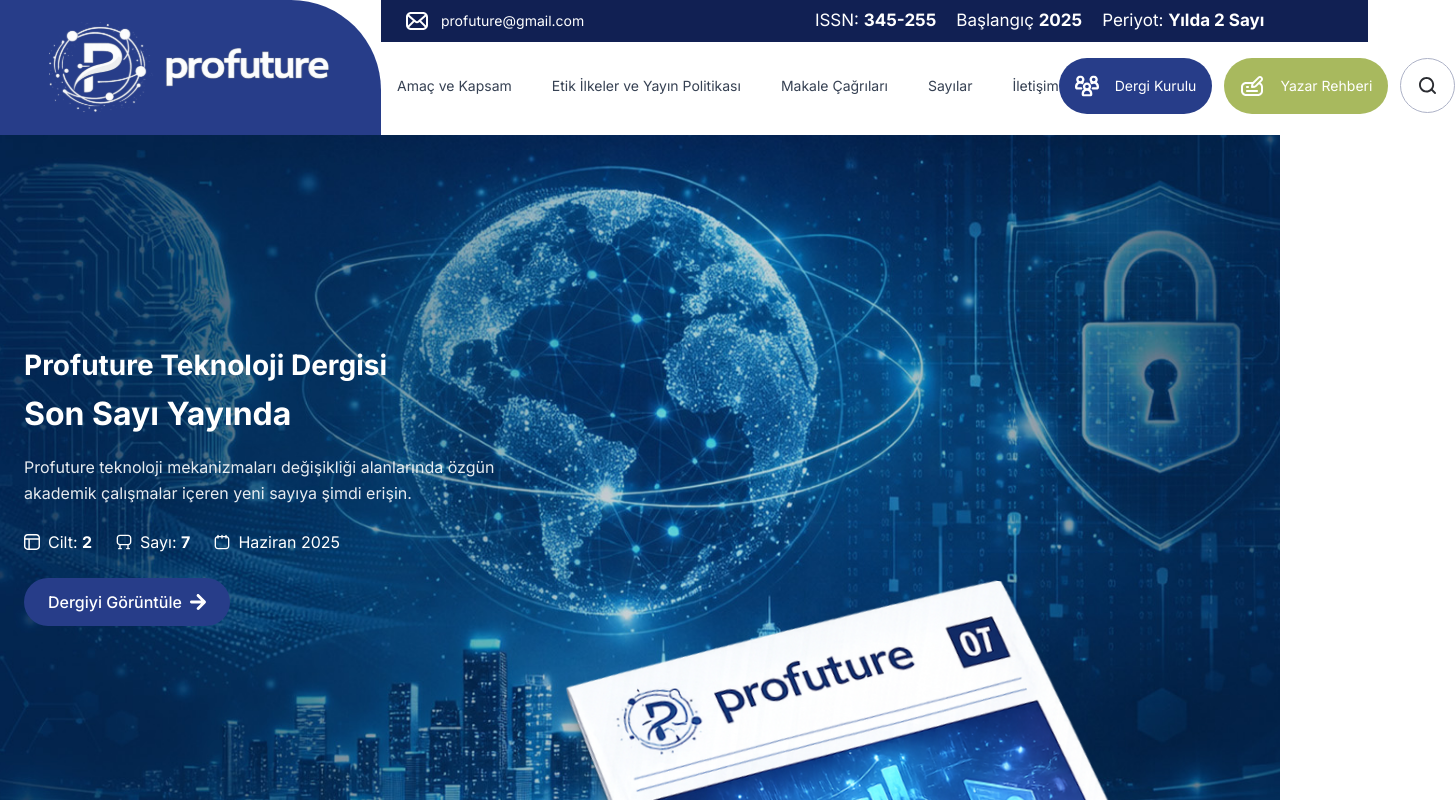
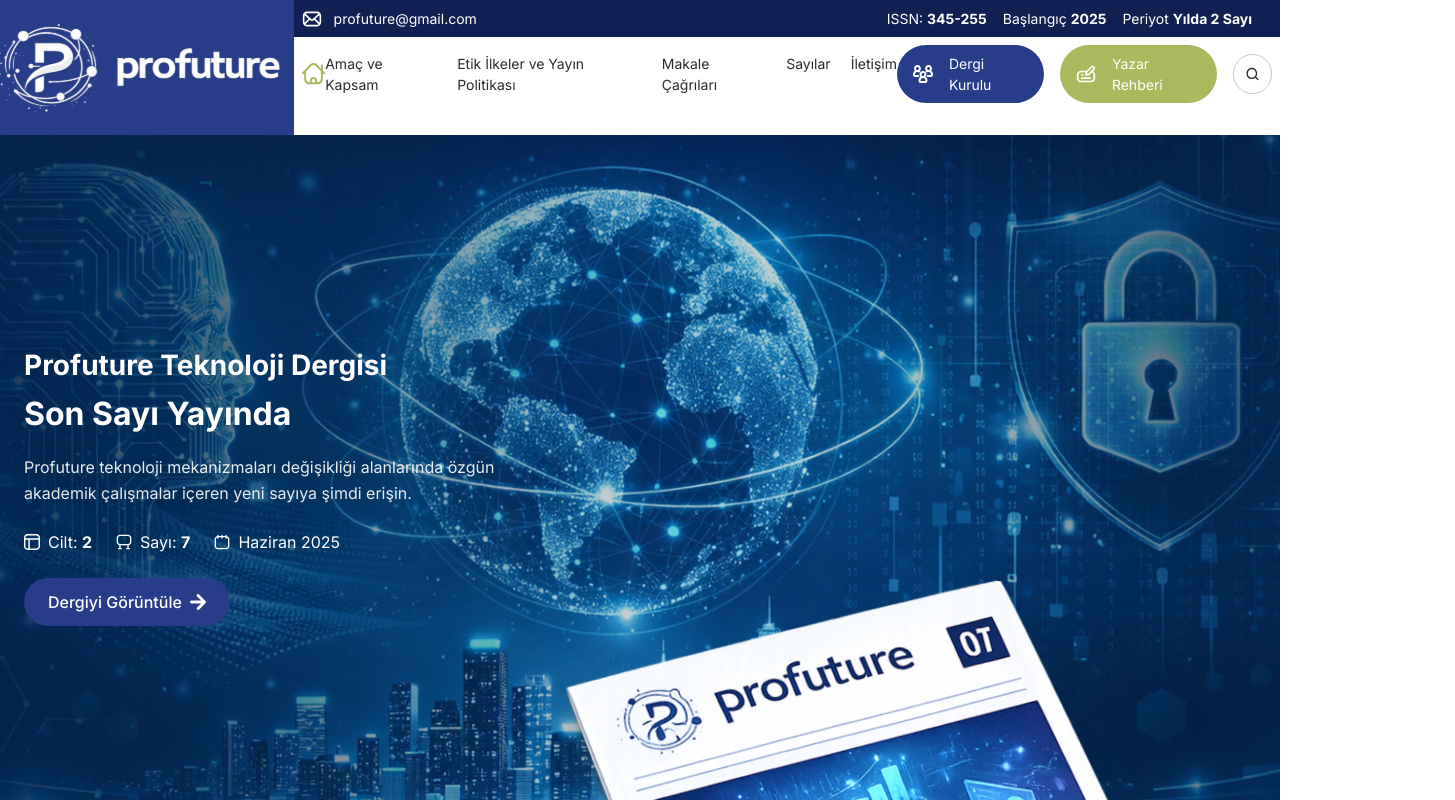
Before and after one commit to fatihbayramm/zeplin-case, a Next.js app: page / in a window 1280 px wide. Shown: the top 800 px of the page, 1455 px wide, since content can reach past the window. Built offline with nearby package versions, Linux system fonts and the light colour scheme.

Commit message:
header fixings...

```diff
--- a/components/cards/TextCard.tsx
+++ b/components/cards/TextCard.tsx
@@ -11,76 +11,104 @@
 
 export default function TextCard({ category, type, title, pageRange, authors }: TextCardProps) {
   return (
-    <div className="bg-white rounded-2xl shadow-lg p-3 md:p-4 flex flex-col gap-2 md:gap-2">
+    <div className="bg-white rounded-2xl shadow-lg p-3 md:p-3 lg:p-4 flex flex-col gap-2">
       {/* Tags */}
-      <div className="flex items-center gap-2 flex-wrap">
-        <span className="bg-primary-blue text-white text-[12px] md:text-[14px] px-3 md:px-4 py-1 md:py-1.5 rounded-full">
+      <div className="flex items-center gap-1.5 md:gap-2 flex-wrap">
+        <span className="bg-primary-blue text-white text-[11px] md:text-[12px] xl:text-[14px] px-2.5 md:px-3 xl:px-4 py-1 xl:py-1.5 rounded-full">
           {category}
         </span>
-        <span className="bg-secondary-gray text-primary-dark text-[12px] md:text-[14px] px-3 md:px-4 py-1 md:py-1.5 rounded-full">
+        <span className="bg-secondary-gray text-primary-dark text-[11px] md:text-[12px] xl:text-[14px] px-2.5 md:px-3 xl:px-4 py-1 xl:py-1.5 rounded-full">
           {type}
         </span>
       </div>
 
       {/* Content */}
-      <div className="flex flex-col md:flex-row md:justify-between md:items-center gap-4">
+      <div className="flex flex-col md:flex-row md:justify-between md:items-center gap-3 md:gap-3 lg:gap-4">
         {/* Left - Title and Info */}
-        <div className="flex-1">
+        <div className="flex-1 min-w-0">
           {/* Title Section */}
-          <div className="flex items-start gap-2 md:gap-3 mb-3">
+          <div className="flex items-start gap-2 mb-2 md:mb-2 lg:mb-3">
             <Image
               src="/icons/pdf.svg"
               alt="PDF"
-              width={20}
-              height={23}
-              className="shrink-0 mt-1 md:w-[22px] md:h-[25px]"
+              width={18}
+              height={20}
+              className="shrink-0 mt-1 md:w-[20px] md:h-[22px] xl:w-[22px] xl:h-[25px]"
             />
-            <h3 className="text-secondary-dark text-[16px] md:text-[20px] font-bold leading-tight flex-1">{title}</h3>
+            <h3 className="text-secondary-dark text-[14px] md:text-[15px] lg:text-[18px] xl:text-[20px] font-bold leading-tight flex-1">
+              {title}
+            </h3>
           </div>
 
           {/* Page and Author Info */}
-          <div className="flex flex-col sm:flex-row sm:items-center gap-3 sm:gap-6 text-[12px] md:text-[14px]">
-            <div className="flex items-center gap-2">
-              <Image src="/icons/page.svg" alt="Page" width={20} height={20} className="md:w-[26px] md:h-[26px]" />
-              <span className="text-secondary-dark text-[14px] md:text-[16px]">
+          <div className="flex flex-col sm:flex-row sm:items-center gap-2 md:gap-3 lg:gap-4 xl:gap-6">
+            <div className="flex items-center gap-1.5 md:gap-2">
+              <Image
+                src="/icons/page.svg"
+                alt="Page"
+                width={18}
+                height={18}
+                className="md:w-[20px] md:h-[20px] xl:w-[26px] xl:h-[26px] shrink-0"
+              />
+              <span className="text-secondary-dark text-[12px] md:text-[13px] lg:text-[14px] xl:text-[16px]">
                 Sayfa: <span className="font-semibold">{pageRange}</span>
               </span>
             </div>
 
-            <div className="flex items-center gap-2">
+            <div className="flex items-center gap-1.5 md:gap-2">
               <Image
                 src="/icons/author_2.svg"
                 alt="Author"
-                width={20}
-                height={20}
-                className="md:w-[26px] md:h-[26px]"
+                width={18}
+                height={18}
+                className="md:w-[20px] md:h-[20px] xl:w-[26px] xl:h-[26px] shrink-0"
               />
-              <span className="text-secondary-dark text-[14px] md:text-[16px] break-words">{authors.join(", ")}</span>
+              <span className="text-secondary-dark text-[12px] md:text-[13px] lg:text-[14px] xl:text-[16px]">
+                {authors.join(", ")}
+              </span>
             </div>
           </div>
         </div>
 
         {/* Right - Action Buttons */}
-        <div className="flex items-center justify-end gap-2 md:gap-3 md:mt-auto">
+        <div className="flex items-center justify-end gap-1.5 md:gap-2 lg:gap-2 xl:gap-3 shrink-0">
           <Link
             href="#"
             className="rounded-full border border-gray-300 flex items-center justify-center hover:border-primary-blue hover:text-primary-blue transition-colors shrink-0"
           >
-            <Image src="/icons/eposta.svg" alt="Paylaş" width={40} height={40} className="md:w-[55px] md:h-[55px]" />
+            <Image
+              src="/icons/eposta.svg"
+              alt="Paylaş"
+              width={36}
+              height={36}
+              className="md:w-[40px] md:h-[40px] xl:w-[55px] xl:h-[55px]"
+            />
           </Link>
 
           <Link
             href="#"
             className="rounded-full border border-gray-300 flex items-center justify-center hover:border-primary-blue hover:text-primary-blue transition-colors shrink-0"
           >
-            <Image src="/icons/download.svg" alt="İndir" width={40} height={40} className="md:w-[55px] md:h-[55px]" />
+            <Image
+              src="/icons/download.svg"
+              alt="İndir"
+              width={36}
+              height={36}
+              className="md:w-[40px] md:h-[40px] xl:w-[55px] xl:h-[55px]"
+            />
           </Link>
 
           <Link
             href="#"
-            className="bg-primary-blue text-white px-4 md:px-6 py-3 md:py-4 rounded-full text-[14px] md:text-[16px] font-medium hover:bg-primary-blue/80 transition-colors flex items-center gap-2 shrink-0"
+            className="bg-primary-blue text-white px-3 md:px-4 lg:px-5 xl:px-6 py-2 md:py-2.5 lg:py-3 xl:py-4 rounded-full text-[12px] md:text-[13px] lg:text-[14px] xl:text-[16px] font-medium hover:bg-primary-blue/80 transition-colors flex items-center gap-1.5 md:gap-2 shrink-0"
           >
-            <Image src="/icons/eye.svg" alt="Görüntüle" width={18} height={18} className="md:w-6 md:h-6" />
+            <Image
+              src="/icons/eye.svg"
+              alt="Görüntüle"
+              width={16}
+              height={16}
+              className="md:w-[18px] md:h-[18px] xl:w-6 xl:h-6"
+            />
             <span className="hidden sm:inline">Görüntüle</span>
           </Link>
         </div>
--- a/components/common/Header.tsx
+++ b/components/common/Header.tsx
@@ -1,173 +1,70 @@
-"use client";
-
-import { useState } from "react";
 import Image from "next/image";
 import Link from "next/link";
-
 export default function Header() {
-  const [isMobileMenuOpen, setIsMobileMenuOpen] = useState(false);
-
   return (
-    <header className="h-[70px] md:h-[135px] w-full sticky top-0 z-1000 flex bg-white">
-      {/* Logo Section */}
-      <div className="w-[200px] md:w-[250px] lg:w-[320px] xl:w-[381px] h-[135px] bg-primary-blue hidden md:flex items-center justify-center rounded-tr-[90px] shrink-0">
-        <div className="relative w-[140px] h-[45px] md:w-[170px] md:h-[55px] lg:w-[220px] lg:h-[72px] xl:w-[283px] xl:h-[91px]">
-          <Image src="/logo/logo.svg" alt="Profuture" fill className="object-contain" />
+    <header className="sticky top-0 z-1000">
+      <div className="flex">
+        <div className="bg-primary-blue hidden lg:flex items-center w-[381px] h-[135px]">
+          <Image src="/logo/logo.svg" alt="Logo" width={283} height={91} />
         </div>
+        <div className="w-full hidden lg:block">
+          <div className="bg-primary-dark text-white text-[12px] xl:text-[14px] p-2 flex justify-between">
+            <div className="flex items-center gap-3">
+              <Image src="/icons/message_2.svg" alt="Message" width={20} height={20} />
+              <span>profuture@gmail.com</span>
             </div>
-
-      <div className="w-full">
-        {/* Top Bar - Email and Info */}
-        <div className="bg-primary-dark hidden md:flex items-center justify-between p-1.5 md:p-2 px-3 md:px-6">
-          <div className="flex items-center gap-2 md:gap-3">
-            <Image src="/icons/message_2.svg" alt="Message" width={18} height={18} className="lg:w-6 lg:h-6" />
-            <span className="text-white text-[12px] md:text-[14px]">profuture@gmail.com</span>
-          </div>
-
-          <div className="text-white text-[13px] md:text-[17px] flex items-center gap-3 md:gap-5 mr-4 lg:mr-20">
-            <span className="whitespace-nowrap">
+            <div className="flex items-center gap-4 mr-5">
+              <span>
                 ISSN: <span className="font-bold">345-255</span>
               </span>
-            <span className="whitespace-nowrap">
+
+              <span>
                 Başlangıç <span className="font-bold">2025</span>
               </span>
-            <span className="whitespace-nowrap hidden lg:inline">
-              Periyot: <span className="font-bold">Yılda 2 Sayı</span>
+
+              <span>
+                Periyot <span className="font-bold">Yılda 2 Sayı</span>
               </span>
             </div>
           </div>
 
-        {/* Bottom Bar - Navigation */}
-        <div className="bg-white flex items-center justify-between p-3 md:p-4">
+          <div className="bg-white flex items-center justify-between p-2">
             <div>
               <Link href="/">
-              <Image src="/icons/home_2.svg" alt="Home" width={20} height={20} className="md:w-6 md:h-6" />
+                <Image src="/icons/home_2.svg" alt="Home" width={24} height={24} />
               </Link>
             </div>
-          <div className="hidden md:block">
-            <nav className="flex items-center gap-4 lg:gap-10">
+            <div>
+              <nav className="flex gap-5 text-secondary-dark text-[12px] xl:text-[14px]">
+                <Link href="/">Amaç ve Kapsam</Link>
+                <Link href="/">Etik İlkeler ve Yayın Politikası</Link>
+                <Link href="/">Makale Çağrıları</Link>
+                <Link href="/">Sayılar</Link>
+                <Link href="/">İletişim</Link>
+              </nav>
+            </div>
+            <div className="block xl:flex items-center gap-4">
               <Link
                 href="/"
-                className="text-gray-700 hover:text-primary-blue text-[12px] lg:text-[14px] whitespace-nowrap"
-              >
-                Amaç ve Kapsam
-              </Link>
-              <Link
-                href="/"
-                className="text-gray-700 hover:text-primary-blue text-[12px] lg:text-[14px] whitespace-nowrap hidden xl:inline"
-              >
-                Etik İlkeler ve Yayın Politikası
-              </Link>
-              <Link
-                href="/"
-                className="text-gray-700 hover:text-primary-blue text-[12px] lg:text-[14px] whitespace-nowrap"
-              >
-                Makale Çağrıları
-              </Link>
-              <Link
-                href="/"
-                className="text-gray-700 hover:text-primary-blue text-[12px] lg:text-[14px] whitespace-nowrap"
-              >
-                Sayılar
-              </Link>
-              <Link
-                href="/"
-                className="text-gray-700 hover:text-primary-blue text-[12px] lg:text-[14px] whitespace-nowrap"
-              >
-                İletişim
-              </Link>
-            </nav>
-          </div>
-          <div className="hidden md:flex items-center gap-2 lg:gap-3">
-            <Link
-              href="/"
-              className="bg-primary-blue text-white px-3 md:px-4 py-2.5 md:py-4 rounded-full flex items-center gap-2 md:gap-4 shrink-0"
-            >
-              <Image src="/icons/kurul_2.svg" alt="Kurul" width={18} height={18} className="lg:w-6 lg:h-6" />
-              <span className="text-[11px] md:text-[13px] lg:text-[14px] whitespace-nowrap">Dergi Kurulu</span>
-            </Link>
-
-            <Link
-              href="/"
-              className="bg-primary-green text-white px-3 md:px-4 py-2.5 md:py-4 rounded-full flex items-center gap-2 md:gap-4 shrink-0"
-            >
-              <Image src="/icons/author_3.svg" alt="Yazar" width={18} height={18} className="lg:w-6 lg:h-6" />
-              <span className="text-[11px] md:text-[13px] lg:text-[14px] whitespace-nowrap hidden lg:inline">
-                Yazar Rehberi
-              </span>
-            </Link>
-
-            <Image
-              src="/icons/search_2.svg"
-              alt="Search"
-              width={40}
-              height={40}
-              className="md:w-[45px] md:h-[45px] lg:w-[55px] lg:h-[55px] shrink-0 cursor-pointer"
-            />
-          </div>
-
-          {/* Mobile Hamburger Menu Button */}
-          <button
-            onClick={() => setIsMobileMenuOpen(!isMobileMenuOpen)}
-            className="md:hidden w-10 h-10 flex flex-col items-center justify-center gap-1.5"
-          >
-            <span
-              className={`w-6 h-0.5 bg-gray-700 transition-all duration-300 ${
-                isMobileMenuOpen ? "rotate-45 translate-y-2" : ""
-              }`}
-            />
-            <span
-              className={`w-6 h-0.5 bg-gray-700 transition-all duration-300 ${isMobileMenuOpen ? "opacity-0" : ""}`}
-            />
-            <span
-              className={`w-6 h-0.5 bg-gray-700 transition-all duration-300 ${
-                isMobileMenuOpen ? "-rotate-45 -translate-y-2" : ""
-              }`}
-            />
-          </button>
-        </div>
-
-        {/* Mobile Menu */}
-        {isMobileMenuOpen && (
-          <div className="md:hidden bg-white border-t border-gray-200 shadow-lg">
-            <nav className="flex flex-col p-4 gap-4">
-              <Link href="/" className="text-gray-700 hover:text-primary-blue py-2">
-                Amaç ve Kapsam
-              </Link>
-              <Link href="/" className="text-gray-700 hover:text-primary-blue py-2">
-                Etik İlkeler ve Yayın Politikası
-              </Link>
-              <Link href="/" className="text-gray-700 hover:text-primary-blue py-2">
-                Makale Çağrıları
-              </Link>
-              <Link href="/" className="text-gray-700 hover:text-primary-blue py-2">
-                Sayılar
-              </Link>
-              <Link href="/" className="text-gray-700 hover:text-primary-blue py-2">
-                İletişim
-              </Link>
-              <div className="flex flex-col gap-3 pt-4 border-t border-gray-200">
-                <Link
-                  href="/"
-                  className="bg-primary-blue text-white px-4 py-3 rounded-full flex items-center justify-center gap-2"
+                className="bg-primary-blue text-white text-[12px] xl:text-[14px] flex items-center gap-4 rounded-full px-4 py-2 mb-1 xl:mb-0"
               >
                 <Image src="/icons/kurul_2.svg" alt="Kurul" width={20} height={20} />
                 <span>Dergi Kurulu</span>
               </Link>
               <Link
                 href="/"
-                  className="bg-primary-green text-white px-4 py-3 rounded-full flex items-center justify-center gap-2"
+                className="bg-primary-green text-white text-[12px] xl:text-[14px] flex items-center gap-4 rounded-full px-4 py-2 mb-1 xl:mb-0"
               >
                 <Image src="/icons/author_3.svg" alt="Yazar" width={20} height={20} />
                 <span>Yazar Rehberi</span>
               </Link>
-                <button className="flex items-center justify-center p-3">
+
+              <Link href="/" className="hidden xl:block">
                 <Image src="/icons/search_2.svg" alt="Search" width={40} height={40} />
-                </button>
+              </Link>
             </div>
-            </nav>
           </div>
-        )}
+        </div>
       </div>
     </header>
   );
--- a/components/home/MagazineSection.tsx
+++ b/components/home/MagazineSection.tsx
@@ -14,13 +14,19 @@
   useEffect(() => {
     const handleResize = () => {
       if (window.innerWidth < 768) {
+        // Mobile
         setCardsToShow(1);
         setGapSize(16);
+      } else if (window.innerWidth < 1280) {
+        // Tablet (768px - 1279px) and 1024px
+        setCardsToShow(2);
+        setGapSize(20);
       } else {
+        // Desktop (1280px+)
         setCardsToShow(3);
         setGapSize(24);
       }
-      // Reset index when switching between mobile/desktop
+      // Reset index when switching between breakpoints
       setCurrentIndex(0);
     };
 
@@ -105,9 +111,10 @@
       {/* Cards Container */}
       <div className="relative overflow-hidden max-w-[1600px] mx-auto px-4 md:px-0">
         <div
-          className="flex gap-4 md:gap-6 transition-transform duration-500 ease-in-out py-4 md:p-10"
+          className="flex transition-transform duration-500 ease-in-out py-4 md:p-10"
           style={{
             transform: `translateX(-${currentIndex * (100 / cardsToShow)}%)`,
+            gap: `${gapSize}px`,
           }}
         >
           {magazines.map((magazine, index) => (
--- a/components/home/TextSection.tsx
+++ b/components/home/TextSection.tsx
@@ -7,7 +7,7 @@
   return (
     <section className="bg-white py-10 md:py-20">
       <div className="max-w-[1600px] mx-auto px-4 md:px-6">
-        <div className="flex flex-col md:flex-row gap-6 md:gap-8">
+        <div className="flex flex-col lg:flex-row gap-6 md:gap-8">
           {/* Left - Magazine Cover */}
           <div className="w-full md:w-auto md:shrink-0 relative shadow-xl rounded-2xl mx-auto md:mx-0">
             <div className="absolute left-0 top-[15%] md:top-[20%] z-20">
```
Lines whose indentation alone changed are shown as unchanged.
